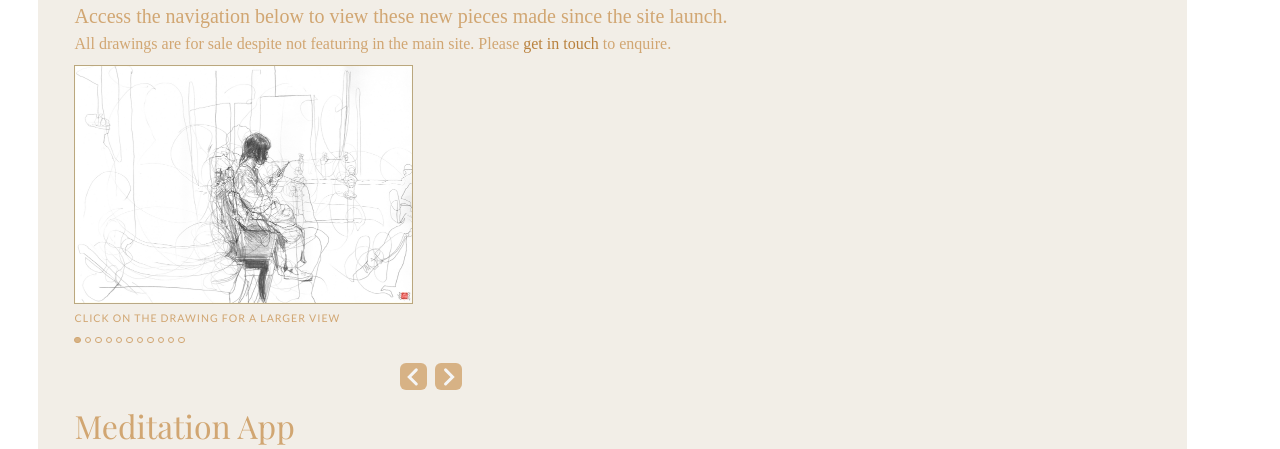
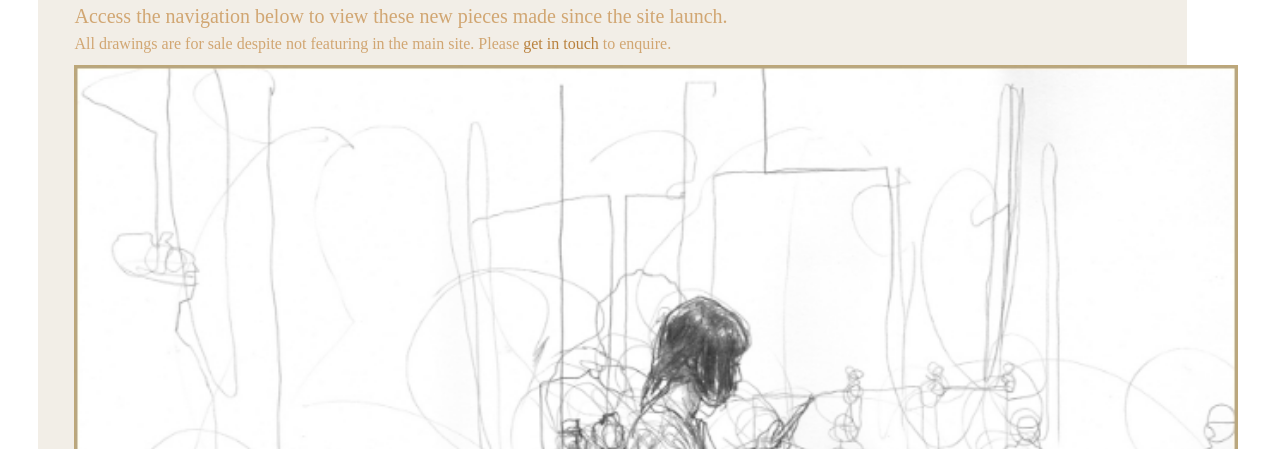
Before and after one commit to jameschein/taitgh_newsletter_follow, a plain HTML site: page dist/index.html in a window 1280 px wide. Shown: the part 351-800 px from the top of the page. Drawn offline with nearby package versions, Linux system fonts and the light colour scheme.

Commit message:
Image Fix

```diff
--- a/scss/style.scss
+++ b/scss/style.scss
@@ -103,7 +103,7 @@ section.new-drawings {
 
   .slide {
     display: block;
-    width: 339px;
+    width: 108%;
     height: auto;
     object-fit: contain;
   }
```
Also changed, not shown: dist/css/style.min.css, 1 other file.
